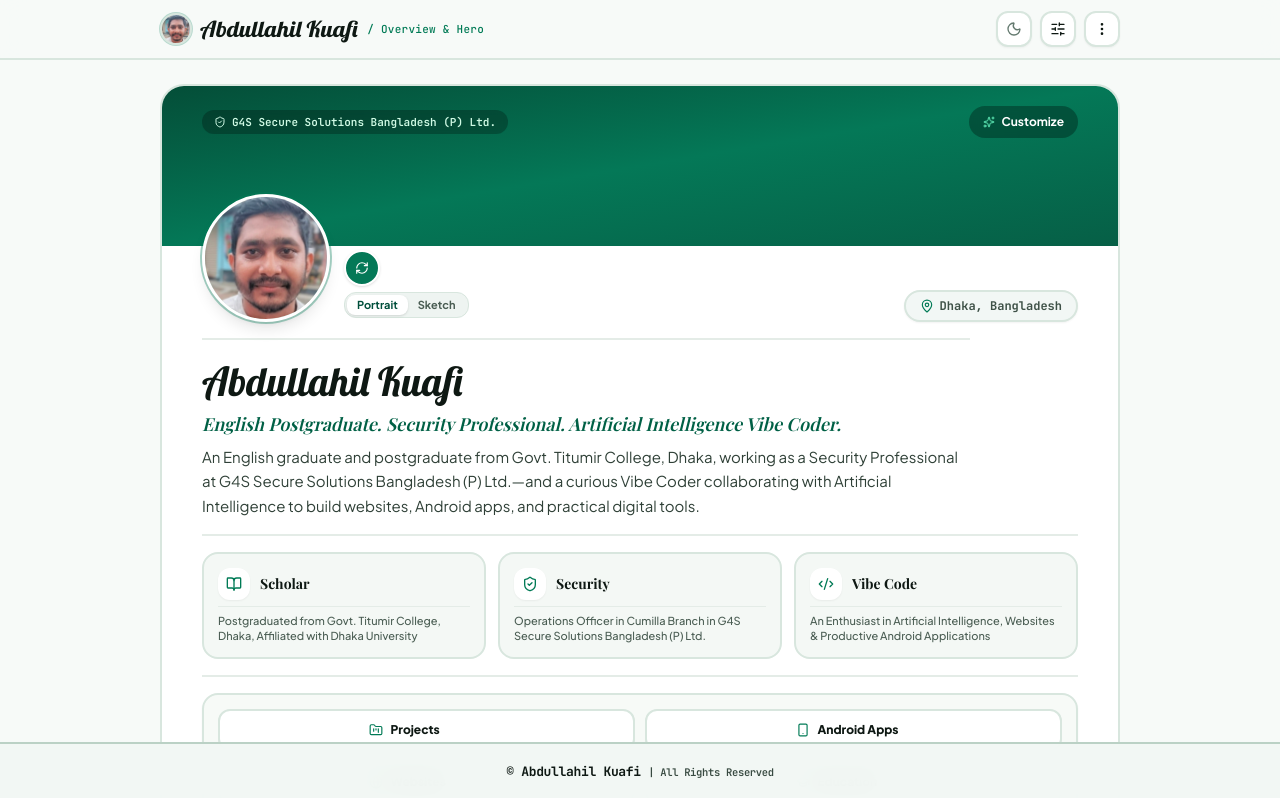
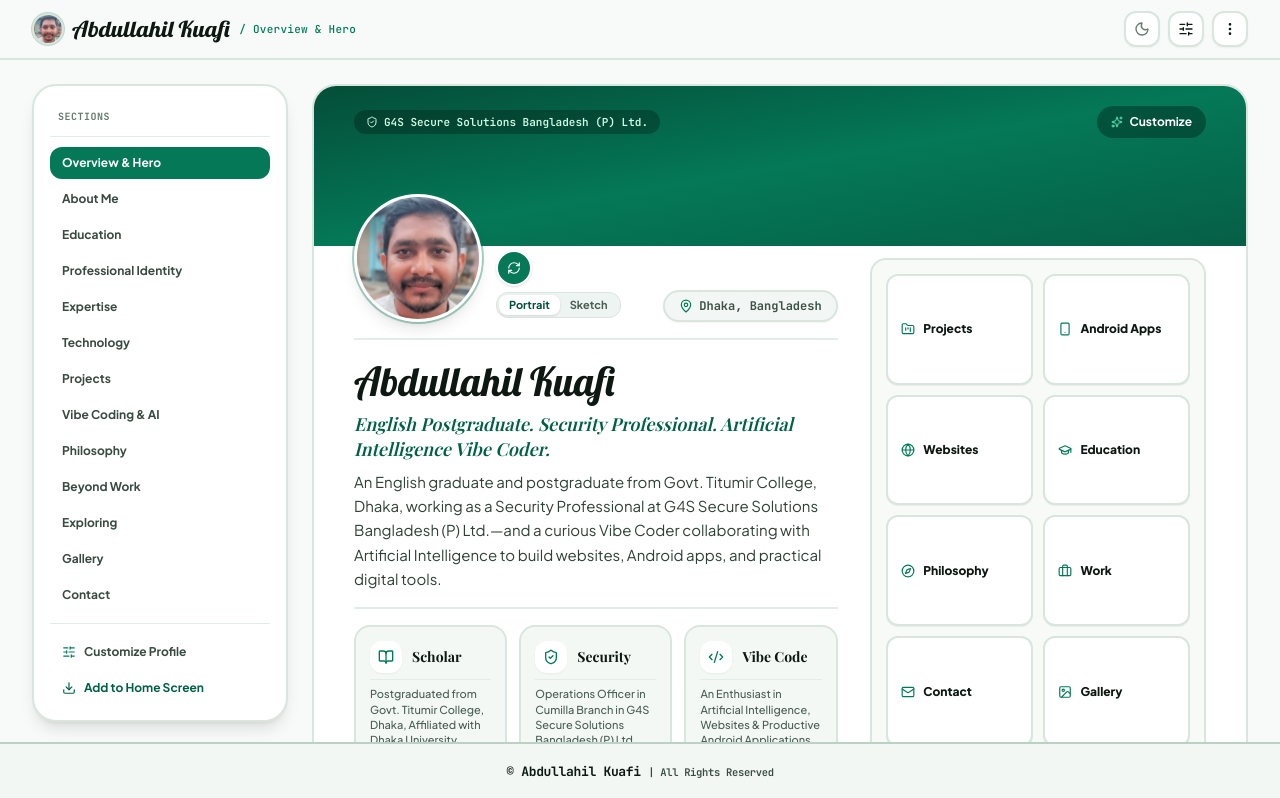
Before and after one commit to zayaanapps/about-me, a React (Vite) app: page / in a window 1280 px wide. Shown: the top 798 px of the page. Built offline with nearby package versions, Linux system fonts and the light colour scheme; a web font is replaced by a local one.

Commit message:
feat: implement responsive desktop layout and UI fixes
Add a desktop sidebar component and device detection hook to improve layout responsiveness on large screens. Includes safe area handling for mobile devices and optimized CSS for cross-platform consistency.

```diff
--- a/index.html
+++ b/index.html
@@ -2,7 +2,7 @@
 <html lang="en" class="scroll-smooth">
   <head>
     <meta charset="UTF-8" />
-    <meta name="viewport" content="width=device-width, initial-scale=1.0" />
+    <meta name="viewport" content="width=device-width, initial-scale=1.0, viewport-fit=cover" />
     <title>Abdullahil Kuafi — Scholar, Security Professional &amp; AI Vibe Coder</title>
     <meta
       name="description"
--- a/src/App.tsx
+++ b/src/App.tsx
@@ -15,7 +15,9 @@ import { ExploringSection } from './components/ExploringSection';
 import { GallerySection } from './components/GallerySection';
 import { ContactSection } from './components/ContactSection';
 import { CustomizeDrawer } from './components/CustomizeDrawer';
+import { DesktopSidebar } from './components/DesktopSidebar';
 import { OfflineIndicator } from './components/PWAInstallButton';
+import { useDeviceType } from './hooks/useDeviceType';
 import {
   clearSavedProfile,
   DEFAULT_PROFILE,
@@ -62,6 +64,7 @@ function getInitialTab(): string {
 }
 
 export default function App() {
+  useDeviceType();
   const [theme, setTheme] = useState<ThemeMode>(getInitialTheme);
   const [profile, setProfile] = useState<PersonalProfile>(loadSavedProfile);
   const [activeTab, setActiveTab] = useState<string>(getInitialTab);
@@ -170,7 +173,14 @@ export default function App() {
           onOpenCustomize={() => setCustomizeOpen(true)}
         />
 
-        <main className="mx-auto flex w-full max-w-5xl flex-1 flex-col px-0 py-0 sm:px-8 sm:pt-6 sm:pb-6">
+        <main className="mx-auto flex w-full max-w-5xl flex-1 flex-col px-0 py-0 sm:px-8 sm:pt-6 sm:pb-6 lg:max-w-6xl lg:flex-row lg:items-stretch lg:gap-6 xl:max-w-7xl">
+          <DesktopSidebar
+            activeTab={activeTab}
+            onSelectTab={handleSelectTab}
+            onOpenCustomize={() => setCustomizeOpen(true)}
+          />
+
+          <div className="flex min-w-0 flex-1 flex-col">
             {activeTab === 'overview' && (
               <HeroSection
                 profile={profile}
@@ -218,11 +228,12 @@ export default function App() {
             )}
 
             {activeTab === 'contact' && <ContactSection profile={profile} />}
+          </div>
         </main>
 
         {/* Sticky Minimal Footer across all pages */}
-        <footer className="sticky bottom-0 z-30 w-full border-t-2 border-[#BBD1C5] bg-[#F2F7F4]/95 backdrop-blur-md transition-colors duration-300 dark:border-[#2C4438] dark:bg-[#0D1511]/95">
-          <div className="mx-auto flex h-[50px] max-w-5xl items-center justify-center px-4 sm:h-[56px] sm:px-8">
+        <footer className="sticky bottom-0 z-30 w-full border-t-2 border-[#BBD1C5] bg-[#F2F7F4]/95 pb-[env(safe-area-inset-bottom)] backdrop-blur-md transition-colors duration-300 dark:border-[#2C4438] dark:bg-[#0D1511]/95">
+          <div className="mx-auto flex h-[50px] max-w-5xl items-center justify-center px-4 sm:h-[56px] sm:px-8 lg:max-w-6xl xl:max-w-7xl">
             <p className="text-center font-mono text-xs font-bold tracking-tight text-[#0E1813] sm:text-[13px] dark:text-white">
               ©{' '}
               <a
--- /dev/null
+++ b/src/components/DesktopSidebar.tsx
@@ -0,0 +1,63 @@
+import { SlidersHorizontal } from 'lucide-react';
+import { TABS } from './Navbar';
+import { PWAInstallButton } from './PWAInstallButton';
+
+interface DesktopSidebarProps {
+  activeTab: string;
+  onSelectTab: (tabId: string) => void;
+  onOpenCustomize: () => void;
+}
+
+export function DesktopSidebar({
+  activeTab,
+  onSelectTab,
+  onOpenCustomize,
+}: DesktopSidebarProps) {
+  return (
+    <aside
+      aria-label="Desktop section navigation"
+      className="hidden lg:sticky lg:top-[82px] lg:flex lg:w-60 lg:shrink-0 lg:flex-col lg:self-start xl:w-64"
+    >
+      <div className="rounded-3xl border-2 border-[#D8E6DE] bg-white p-4 shadow-lg transition-colors duration-300 dark:border-[#24382E] dark:bg-[#0D1411]">
+        <div className="border-b border-[#E4ECE7] px-2 pb-2.5 dark:border-[#24382E]">
+          <span className="font-mono text-[10px] font-bold uppercase tracking-wider text-[#647A6F] dark:text-[#7E9288]">
+            Sections
+          </span>
+        </div>
+
+        <nav className="mt-2.5 space-y-1">
+          {TABS.map((tab) => {
+            const isActive = activeTab === tab.id;
+            return (
+              <button
+                key={tab.id}
+                type="button"
+                onClick={() => onSelectTab(tab.id)}
+                className={`flex w-full items-center justify-between rounded-xl px-3 py-2 text-left text-xs font-bold transition-colors whitespace-nowrap cursor-pointer ${
+                  isActive
+                    ? 'bg-[#047857] text-white shadow-xs dark:bg-emerald-600'
+                    : 'text-[#384A41] hover:bg-emerald-50 hover:text-emerald-800 dark:text-[#A4B8AE] dark:hover:bg-[#18261F] dark:hover:text-emerald-300'
+                }`}
+              >
+                <span className="truncate">{tab.label}</span>
+              </button>
+            );
+          })}
+        </nav>
+
+        <div className="mt-3 space-y-1 border-t border-[#E4ECE7] pt-3 dark:border-[#24382E]">
+          <button
+            type="button"
+            onClick={onOpenCustomize}
+            className="flex w-full items-center gap-2 rounded-xl px-3 py-2 text-left text-xs font-bold text-[#384A41] transition-colors hover:bg-emerald-50 hover:text-emerald-800 cursor-pointer dark:text-[#A4B8AE] dark:hover:bg-[#18261F] dark:hover:text-emerald-300"
+          >
+            <SlidersHorizontal className="h-3.5 w-3.5 shrink-0 text-emerald-700 dark:text-emerald-400" />
+            <span>Customize Profile</span>
+          </button>
+
+          <PWAInstallButton variant="menu" />
+        </div>
+      </div>
+    </aside>
+  );
+}
--- a/src/components/HeroSection.tsx
+++ b/src/components/HeroSection.tsx
@@ -85,9 +85,8 @@ export function HeroSection({
       aria-label="Profile Card section"
       className="relative flex flex-1 flex-col overflow-hidden rounded-none border-x-0 border-b-0 border-t-0 border-[#D8E6DE] bg-white px-4 pt-3.5 pb-2.5 shadow-none sm:rounded-3xl sm:border-2 sm:px-10 sm:pt-8 sm:pb-6 dark:border-[#24382E] dark:bg-[#0D1411]"
     >
-      <div>
       {/* Canopy */}
-        <div className="relative -mx-4 -mt-3.5 h-24 w-[calc(100%+2rem)] overflow-hidden bg-gradient-to-br from-[#044E38] via-[#047857] to-[#065F46] sm:-mx-10 sm:-mt-8 sm:h-40 sm:[width:calc(100%+5rem)] dark:from-[#02241C] dark:via-[#044E38] dark:to-[#033B2B]">
+      <div className="relative -mx-4 -mt-3.5 h-24 w-[calc(100%+2rem)] shrink-0 overflow-hidden bg-gradient-to-br from-[#044E38] via-[#047857] to-[#065F46] sm:-mx-10 sm:-mt-8 sm:h-40 sm:[width:calc(100%+5rem)] dark:from-[#02241C] dark:via-[#044E38] dark:to-[#033B2B]">
         <div className="relative flex items-center justify-between gap-2 px-4 pt-3 sm:px-10 sm:pt-5">
           <span className="inline-flex max-w-[225px] items-center gap-1.5 rounded-full bg-black/25 px-2.5 py-1 font-mono text-[9.5px] font-semibold text-emerald-100 backdrop-blur-xs sm:max-w-none sm:px-3 sm:text-[11px]">
             <ShieldCheck className="h-3 w-3 shrink-0" />
@@ -105,6 +104,9 @@ export function HeroSection({
         </div>
       </div>
 
+      <div className="flex flex-1 flex-col lg:grid lg:grid-cols-12 lg:items-stretch lg:gap-8">
+        <div className="lg:col-span-7 lg:flex lg:flex-col lg:justify-between">
+          <div>
             {/* Avatar & Location Single Row */}
         <div className="mt-2 flex items-end justify-between gap-2 sm:mt-3 sm:gap-4">
           <div className="relative -mt-11 flex items-end gap-2.5 sm:-mt-16 sm:gap-3.5">
@@ -184,6 +186,8 @@ export function HeroSection({
           </p>
         </div>
 
+          </div>
+
           {/* Three Connected Identities: 3-column compact strip on mobile & desktop */}
         <div className="mt-2.5 border-t border-[#E4ECE7] pt-2.5 sm:mt-4 sm:border-t-2 sm:pt-4 dark:border-[#24382E]">
           <div className="grid grid-cols-3 gap-1.5 sm:gap-3">
@@ -217,9 +221,9 @@ export function HeroSection({
         </div>
 
         {/* Unified Border Box: 8 Homepage Menus filling space between tags and footer */}
-      <div className="mt-2.5 flex flex-1 flex-col border-t border-[#E4ECE7] pt-2.5 sm:mt-4 sm:border-t-2 sm:pt-4 dark:border-[#24382E]">
+        <div className="mt-2.5 flex flex-1 flex-col border-t border-[#E4ECE7] pt-2.5 sm:mt-4 sm:border-t-2 sm:pt-4 lg:col-span-5 lg:mt-3 lg:border-t-0 lg:pt-0 dark:border-[#24382E]">
         <div className="flex flex-1 flex-col rounded-2xl border-2 border-[#D8E6DE] bg-[#F4F8F5]/75 p-2 shadow-xs sm:p-3.5 dark:border-[#24382E] dark:bg-[#101814]/90">
-          <div className="grid flex-1 grid-cols-2 grid-rows-4 gap-1.5 sm:gap-2.5">
+          <div className="grid flex-1 grid-cols-2 grid-rows-4 gap-1.5 sm:gap-2.5 lg:grid-cols-1 lg:grid-rows-8 xl:grid-cols-2 xl:grid-rows-4">
             <button
               type="button"
               onClick={() => onSelectProjects('All')}
@@ -310,6 +314,7 @@ export function HeroSection({
           </div>
         </div>
       </div>
+      </div>
     </section>
   );
 }
--- a/src/components/Navbar.tsx
+++ b/src/components/Navbar.tsx
@@ -14,7 +14,7 @@ interface NavbarProps {
   onOpenCustomize: () => void;
 }
 
-const TABS = [
+export const TABS = [
   { id: 'overview', label: 'Overview & Hero' },
   { id: 'about', label: 'About Me' },
   { id: 'education', label: 'Education' },
@@ -61,8 +61,8 @@ export function Navbar({
   const activeLabel = TABS.find((t) => t.id === activeTab)?.label ?? 'Overview';
 
   return (
-    <header className="sticky top-0 z-40 border-b-2 border-[#D8E6DE] bg-[#F7FAF8]/90 backdrop-blur-md transition-colors duration-300 dark:border-[#24382E] dark:bg-[#080C0A]/90">
-      <div className="mx-auto flex h-[50px] max-w-5xl items-center justify-between gap-4 px-4 sm:h-[58px] sm:px-8">
+    <header className="sticky top-0 z-40 border-b-2 border-[#D8E6DE] bg-[#F7FAF8]/90 pt-[env(safe-area-inset-top)] backdrop-blur-md transition-colors duration-300 dark:border-[#24382E] dark:bg-[#080C0A]/90">
+      <div className="mx-auto flex h-[50px] max-w-5xl items-center justify-between gap-4 px-4 sm:h-[58px] sm:px-8 lg:max-w-6xl xl:max-w-7xl">
         {/* Brand / Active Section indicator */}
         <div className="flex items-center gap-2.5 min-w-0">
           <a
--- a/src/components/PWAInstallButton.tsx
+++ b/src/components/PWAInstallButton.tsx
@@ -146,7 +146,7 @@ export function OfflineIndicator() {
   if (isOnline) return null;
 
   return (
-    <div className="fixed bottom-14 left-4 z-40 flex items-center gap-2 rounded-xl border border-amber-400/50 bg-amber-500 px-3 py-1.5 text-xs font-bold text-white shadow-lg">
+    <div className="fixed bottom-[calc(3.75rem+env(safe-area-inset-bottom))] left-4 z-40 flex items-center gap-2 rounded-xl border border-amber-400/50 bg-amber-500 px-3 py-1.5 text-xs font-bold text-white shadow-lg">
       <span className="h-2 w-2 rounded-full bg-white animate-pulse" />
       <span>Offline Mode — Cached view active</span>
     </div>
--- /dev/null
+++ b/src/hooks/useDeviceType.ts
@@ -0,0 +1,55 @@
+import { useEffect, useState } from 'react';
+
+export type DevicePlatform =
+  | 'mobile-ios'
+  | 'mobile-android'
+  | 'tablet-ipad'
+  | 'tablet'
+  | 'desktop';
+
+function detectDevice(): DevicePlatform {
+  if (typeof window === 'undefined') return 'desktop';
+
+  const ua = window.navigator.userAgent.toLowerCase();
+  const maxTouchPoints = window.navigator.maxTouchPoints ?? 0;
+  const width = window.innerWidth;
+
+  const isIPhoneOrIPod = /iphone|ipod/.test(ua);
+  const isIPad = /ipad/.test(ua) || (/macintosh/.test(ua) && maxTouchPoints > 1);
+  const isAndroid = /android/.test(ua);
+
+  if (isIPhoneOrIPod) return 'mobile-ios';
+  if (isIPad) return 'tablet-ipad';
+  if (isAndroid && width < 768) return 'mobile-android';
+  if (width >= 1024) return 'desktop';
+  if (width >= 640) return 'tablet';
+  return 'mobile-android';
+}
+
+export function useDeviceType() {
+  const [device, setDevice] = useState<DevicePlatform>(detectDevice);
+
+  useEffect(() => {
+    const updateDevice = () => {
+      const next = detectDevice();
+      setDevice(next);
+      document.documentElement.dataset.device = next;
+    };
+
+    updateDevice();
+    window.addEventListener('resize', updateDevice);
+    window.addEventListener('orientationchange', updateDevice);
+
+    return () => {
+      window.removeEventListener('resize', updateDevice);
+      window.removeEventListener('orientationchange', updateDevice);
+    };
+  }, []);
+
+  return {
+    device,
+    isIOS: device === 'mobile-ios' || device === 'tablet-ipad',
+    isDesktop: device === 'desktop',
+    isMobile: device === 'mobile-android' || device === 'mobile-ios',
+  };
+}
--- a/src/index.css
+++ b/src/index.css
@@ -32,3 +32,14 @@
     scroll-behavior: auto;
   }
 }
+
+:root[data-device="mobile-ios"],
+:root[data-device="tablet-ipad"] {
+  -webkit-tap-highlight-color: transparent;
+}
+
+:root[data-device="mobile-ios"] body,
+:root[data-device="tablet-ipad"] body {
+  -webkit-overflow-scrolling: touch;
+  overscroll-behavior-y: contain;
+}
```
Lines whose indentation alone changed are shown as unchanged.
